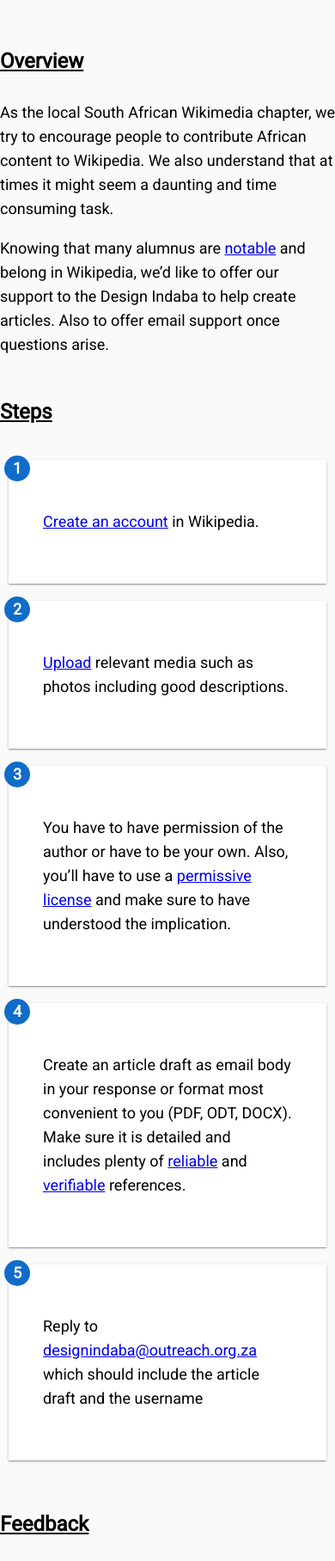
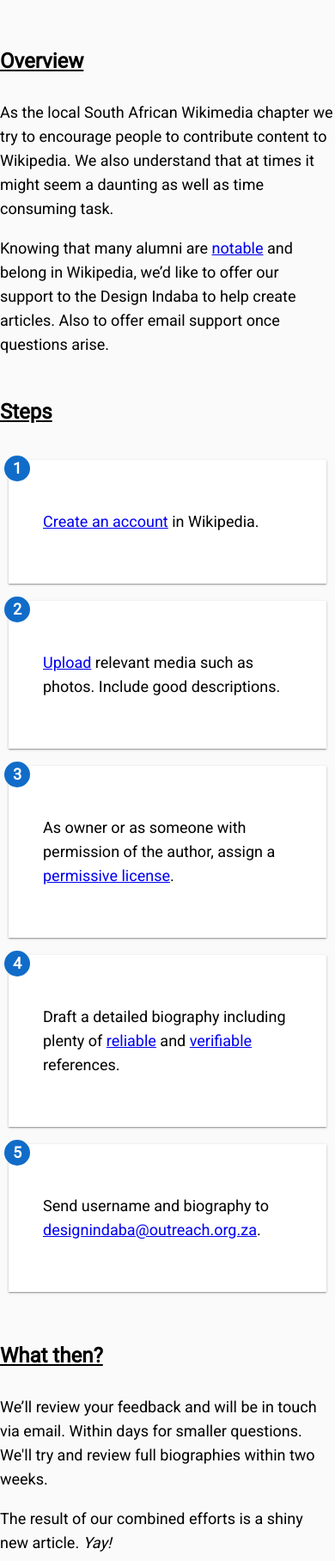
Before and after one commit to codebridge-za/wikimedia-outreach, a plain HTML site: page index.html in a window 390 px wide. Shown: the part 117-1933 px from the top of the page at 86% size. Drawn offline with Linux system fonts and the light colour scheme.

Commit message:
update text for clarity
- Included important notice regarding notability.

- Briefened 5 steps and made them more concise.

- re-added padding for mobile devices.

```diff
--- a/assets/css/styles.css
+++ b/assets/css/styles.css
@@ -7,7 +7,7 @@
   font-family: Roboto, sans-serif;
   font-size: 18px;
   background: #fafafa;
-  /*padding: 50px 20px;*/
+  *padding: 50px 20px;
   line-height: 28px;
   position: relative;
   margin: 0;
--- a/index.html
+++ b/index.html
@@ -17,8 +17,8 @@
       <div class="sub-heading">Design Indaba Outreach</div>
 
       <h4 class="section-heading">Overview</h4>
-      <p>As the local South African Wikimedia chapter, we try to encourage people to contribute African content to Wikipedia. We also understand that at times it might seem a daunting and time consuming task. </p>
-      <p>Knowing that many alumnus are <a href="https://en.wikipedia.org/wiki/Wikipedia:Notability_(people)">notable</a> and belong in Wikipedia, we’d like to offer our support to the Design Indaba to help create articles. Also to offer email support once questions arise. </p>
+      <p>As the local South African Wikimedia chapter we try to encourage people to contribute content to Wikipedia. We also understand that at times it might seem a daunting as well as time consuming task. </p>
+      <p>Knowing that many alumni are <a href="https://en.wikipedia.org/wiki/Wikipedia:Notability_(people)">notable</a> and belong in Wikipedia, we’d like to offer our support to the Design Indaba to help create articles. Also to offer email support once questions arise. </p>
 
       <h4 class="section-heading">Steps</h4>
       <ul class="list">
@@ -26,32 +26,35 @@
 		<div class="card"><p><a href="https://commons.wikimedia.org/w/index.php?title=Special:CreateAccount&returnto=Main+Page">Create an account</a> in Wikipedia.</p></div>
         </ol>
         <ol class="card-wrap">
-		<div class="card"><p><a href="https://commons.wikimedia.org/wiki/Special:UploadWizard">Upload</a> relevant media such as photos including good descriptions. </p></div>
+		<div class="card"><p><a href="https://commons.wikimedia.org/wiki/Special:UploadWizard">Upload</a> relevant media such as photos. Include good descriptions.</p></div>
         </ol>
         <ol class="card-wrap">
-		<div class="card"><p>You have to have permission of the author or have to be your own. Also, you’ll have to use a <a href="https://commons.wikimedia.org/wiki/Special:UploadWizard">permissive license</a> and make sure to have understood the implication. </p></div>
+		<div class="card"><p>As owner or as someone with permission of the author, assign a <a href="https://commons.wikimedia.org/wiki/Commons:Licensing#Well-known_licenses">permissive license</a>.</p></div>
         </ol>
         <ol class="card-wrap">
-		<div class="card"><p>Create an article draft as email body in your response or format most convenient to you (PDF, ODT, DOCX). Make sure it is detailed and includes plenty of <a href="https://en.wikipedia.org/wiki/Wikipedia:Identifying_reliable_sources">reliable</a> and <a href="https://en.wikipedia.org/wiki/Wikipedia:Verifiability">verifiable</a> references. </p></div>
+		<div class="card"><p>Draft a detailed biography including plenty of <a href="https://en.wikipedia.org/wiki/Wikipedia:Identifying_reliable_sources">reliable</a> and <a href="https://en.wikipedia.org/wiki/Wikipedia:Verifiability">verifiable</a> references. </p></div>
         </ol>
         <ol class="card-wrap">
-		<div class="card"><p>Reply to <a href="mailto:designindaba@outreach.org.za?subject=Design-Indaba-Feedback">designindaba@outreach.org.za</a> which should include the article draft and the username<p></div>
+		<div class="card"><p>Send username and biography to <a href="mailto:designindaba@outreach.org.za?subject=Design-Indaba-Feedback">designindaba@outreach.org.za</a>.<p></div>
         </ol>
       </ul>
 
-      <h4 class="section-heading">Feedback</h4>
-      <p>Dependent on the feedback volume, we’ll review your feedback and be in touch via email. We guess within two weeks for article and within 4 days for questions. </p>
-      <p>The result of our combined efforts is a shiny new article and more African content. Yay! </p>
+      <h4 class="section-heading">What then?</h4>
+      <p>We’ll review your feedback and will be in touch via email. Within days for smaller questions. We'll try and review full biographies within two weeks.</p>
+      <p>The result of our combined efforts is a shiny new article. <i>Yay!</i> </p>
 
+      <h4 class="section-heading">Notability</h4>
+      <p>An essential part of this outreach is helping you to determine notability, which is described in the <a href="https://en.wikipedia.org/wiki/Wikipedia:Notability#General_notability_guideline">General Notability Guideline</a> for the English Wikipedia. In a nutshell: you need to be covered in at least two independent reliable publications - not just mentioned. These publications cannot be related to you or your group. We encourage you to assess current notability on your own. In doubt, please contact us through <a href="mailto:designindaba@outreach.org.za?subject=Design-Indaba-Feedback">designindaba@outreach.org.za</a>.</p>
+      <p>Another aspect of this effort is to avoid you having to create an article for yourself, which goes against <a href="https://en.wikipedia.org/wiki/Wikipedia:An_article_about_yourself_isn%27t_necessarily_a_good_thing">Wikipedia's guidelines</a>.
       <h4 class="section-heading">Further reading</h4>
       <ul>
         <li><a href="https://en.wikipedia.org/wiki/Wikipedia:Notability_(people)">Wikipedia:Notability (people)</a> - notability guideline for biographies</li>
-        <li><a href="http://www.designindaba.com/articles/creative-work/jimmy-wales-speaks-diversity-and-value-knowledge-ones-mother-tongue">Jimmy Wales</a> speaks on diversity and the value of knowledge in one's mother tongue - designindaba.com, News & Features</li>
+	<li><a href="http://www.designindaba.com/articles/creative-work/jimmy-wales-speaks-diversity-and-value-knowledge-ones-mother-tongue">Jimmy Wales speaks on diversity and the value of knowledge in one's mother tongue</a> - designindaba.com, News & Features</li>
       </ul>
     </div>
 
     <footer class="footer-section text-center">
-      <h3 class="text-white text-uppercase">Sponsored by:</h3>
+      <h3 class="text-white text-uppercase">Partnership of</h3>
       <img src="./assets/images/wikimedia-logo.svg" class="logo-image" alt="image"/>
       <img src="assets/images/design-indaba-logo.jpg" class="logo-image" alt="image"/>
     </footer>
```
